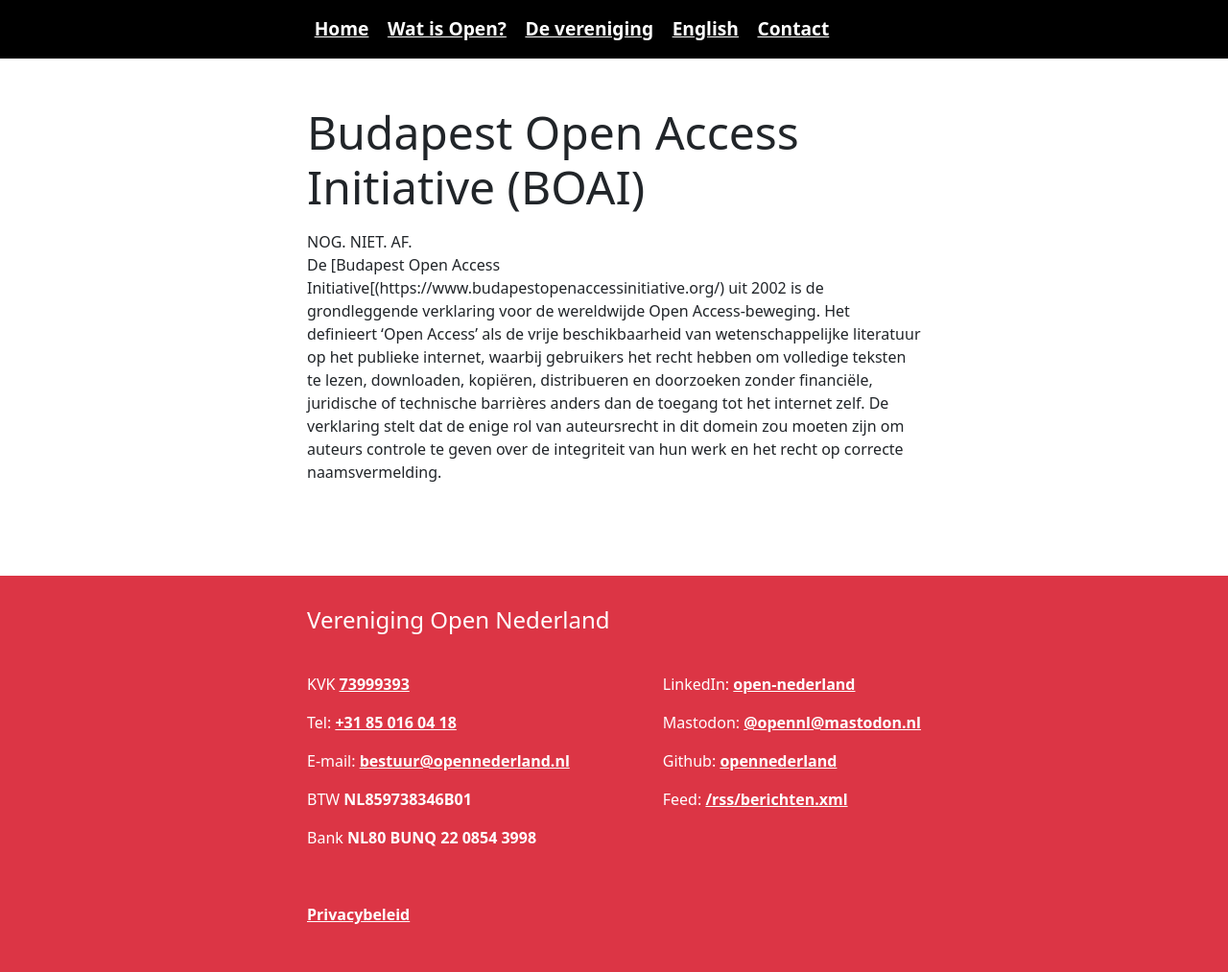
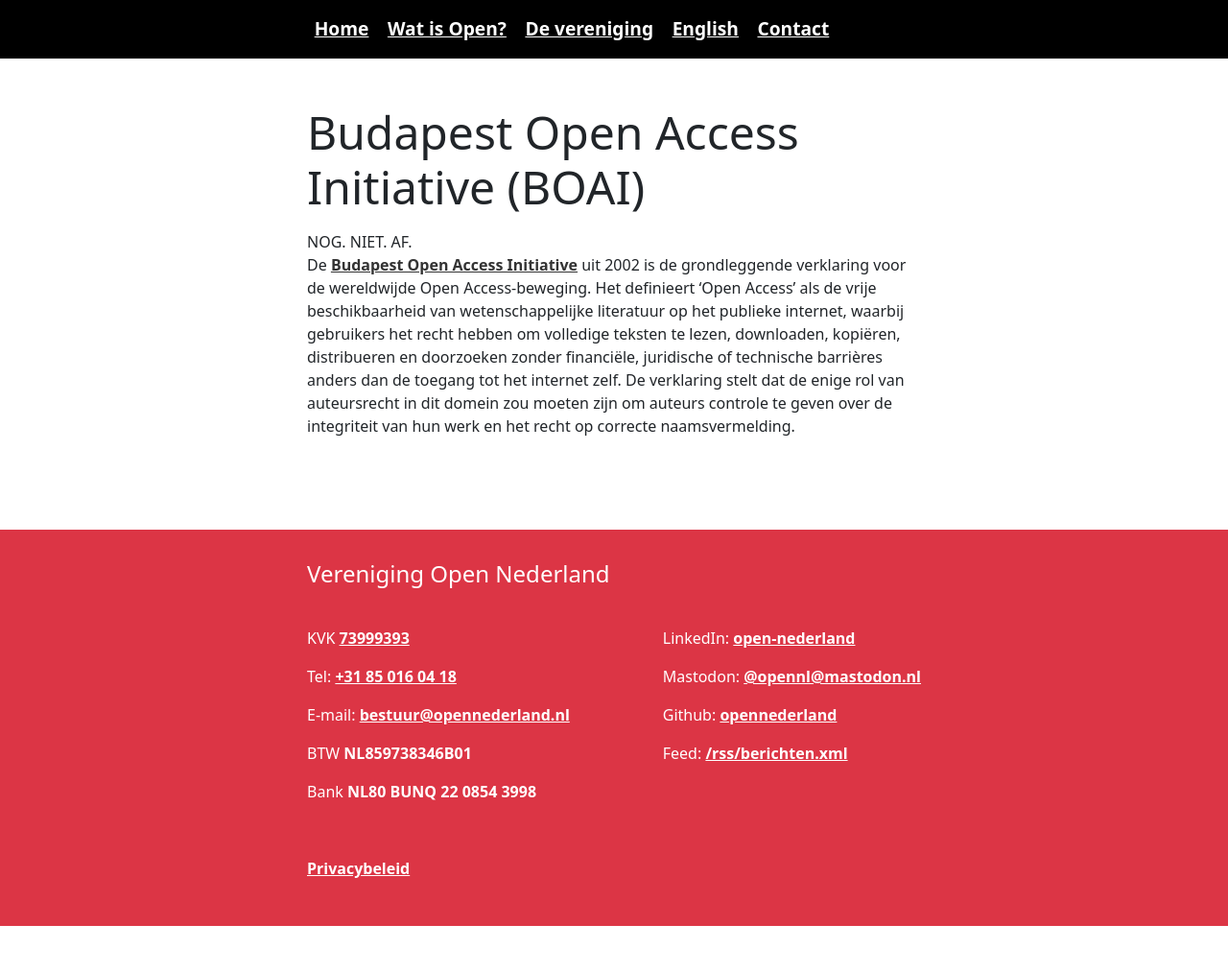
Before and after one commit to opennederland/www.opennederland.nl, a Jekyll site: the page built from _initiatives/Budapest_Open_Access_Initiative.md, in a window 1280 px wide. Shown: the whole page at 96% size. Built offline with Jekyll 4.4.1, drawn with Linux system fonts in a browser that asks for light colours; after the commit the page ends 965 px from its top, so only the background shows below that.

Commit message:
Update Budapest_Open_Access_Initiative.md
typo

```diff
--- a/_initiatives/Budapest_Open_Access_Initiative.md
+++ b/_initiatives/Budapest_Open_Access_Initiative.md
@@ -5,4 +5,4 @@
 tags: []
 type:
 ---
-De [Budapest Open Access Initiative[(https://www.budapestopenaccessinitiative.org/) uit 2002 is de grondleggende verklaring voor de wereldwijde Open Access-beweging. Het definieert 'Open Access' als de vrije beschikbaarheid van wetenschappelijke literatuur op het publieke internet, waarbij gebruikers het recht hebben om volledige teksten te lezen, downloaden, kopiëren, distribueren en doorzoeken zonder financiële, juridische of technische barrières anders dan de toegang tot het internet zelf. De verklaring stelt dat de enige rol van auteursrecht in dit domein zou moeten zijn om auteurs controle te geven over de integriteit van hun werk en het recht op correcte naamsvermelding.
+De [Budapest Open Access Initiative](https://www.budapestopenaccessinitiative.org/) uit 2002 is de grondleggende verklaring voor de wereldwijde Open Access-beweging. Het definieert 'Open Access' als de vrije beschikbaarheid van wetenschappelijke literatuur op het publieke internet, waarbij gebruikers het recht hebben om volledige teksten te lezen, downloaden, kopiëren, distribueren en doorzoeken zonder financiële, juridische of technische barrières anders dan de toegang tot het internet zelf. De verklaring stelt dat de enige rol van auteursrecht in dit domein zou moeten zijn om auteurs controle te geven over de integriteit van hun werk en het recht op correcte naamsvermelding.
```
